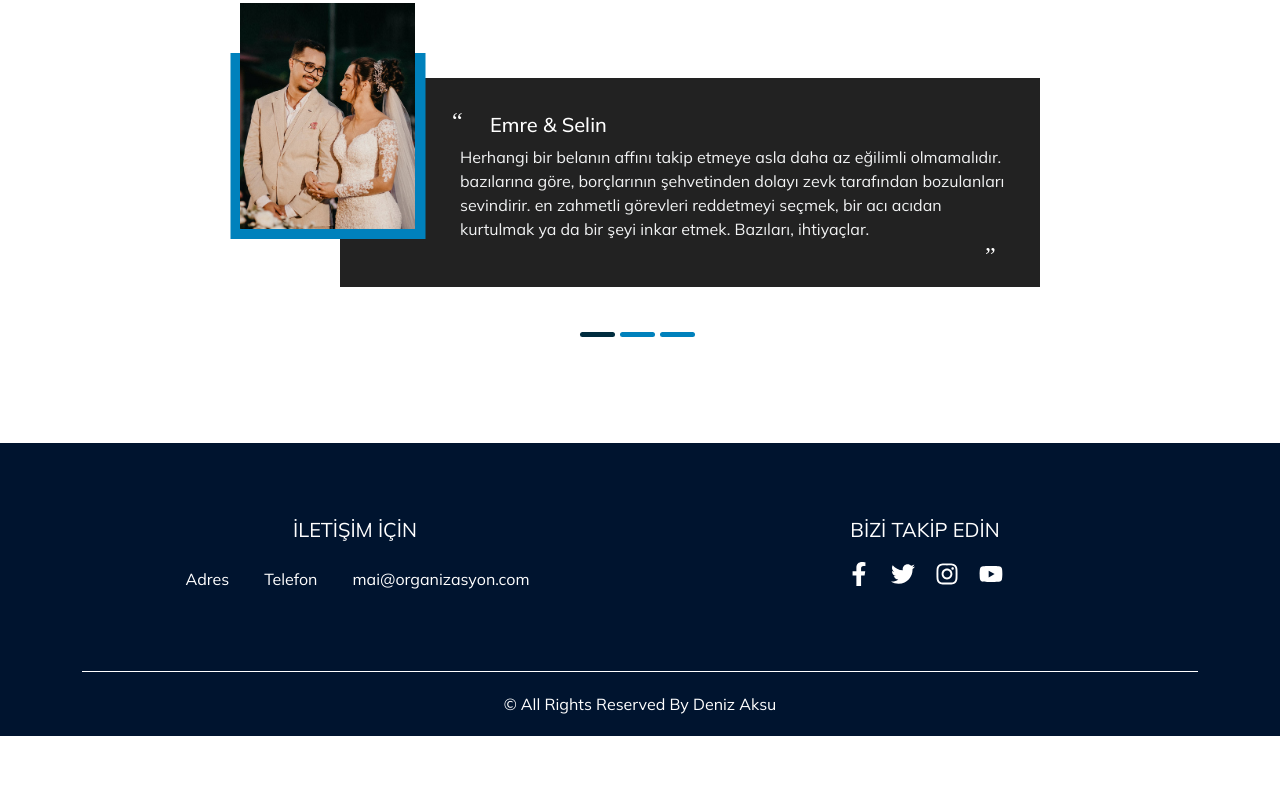
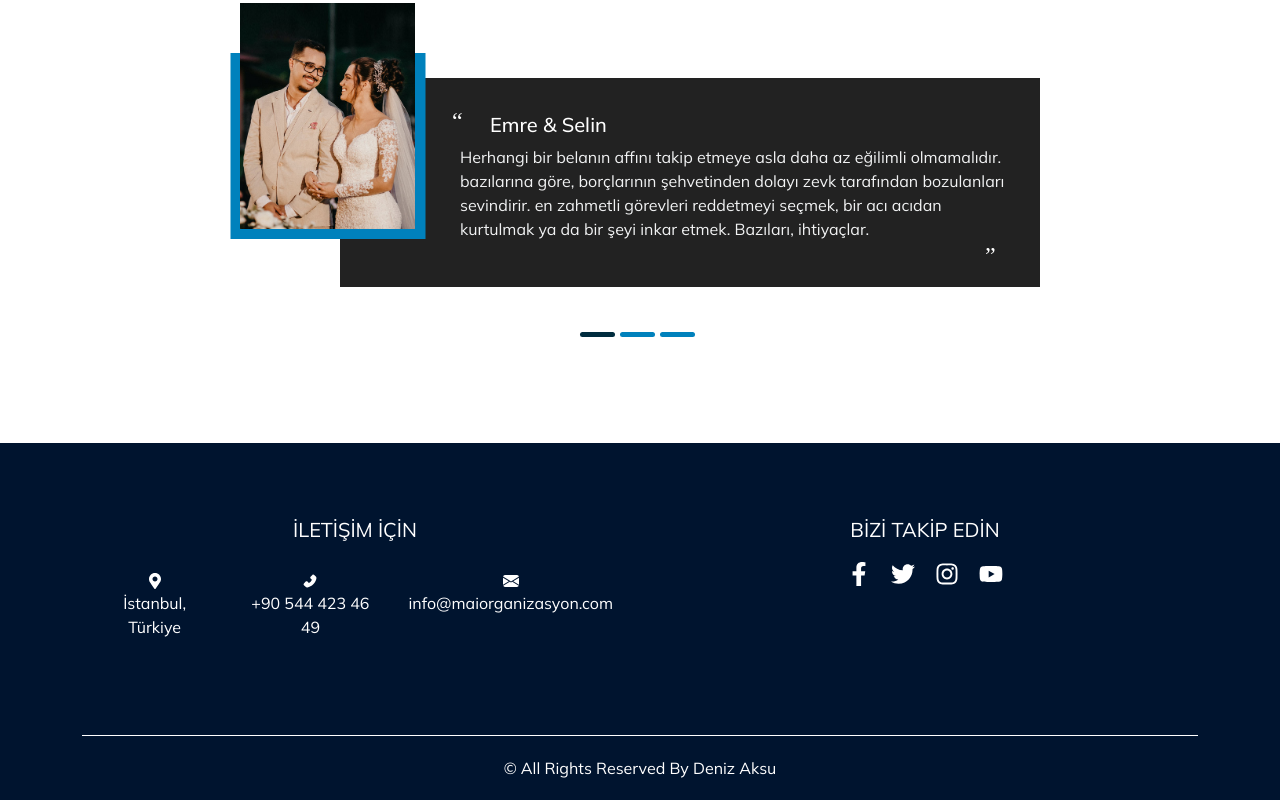
Before and after one commit to denizyoldas/maiorg-website, a Next.js app: page / in a window 1280 px wide. Shown: the part 3774-4574 px from the top of the page. Before the commit the page ends 4510 px from the top, so only its background shows below. Built offline with nearby package versions, Linux system fonts and the light colour scheme.

Commit message:
info module done

```diff
--- a/components/contact.tsx
+++ b/components/contact.tsx
@@ -3,10 +3,20 @@ import { meta } from '../site.config'
 import { ToastContainer, toast } from 'react-toastify'
 
 function Contact() {
-  const notify = () =>
+  const submitHandler = event => {
+    event.preventDefault()
+
+    const payload = {
+      name: event.target.name.value,
+      phone: event.target.phone.value,
+      email: event.target.email.value,
+      message: event.target.message.value
+    }
+
     toast.success(
       'Başarılı bir şekilde gönderildi. En kısa süre içerisinde size geri dönüş yapılacaktır.'
     )
+  }
 
   return (
     <section id="contact" className="contact_section layout_padding">
@@ -17,27 +27,26 @@ function Contact() {
         <div className="row">
           <div className="col-md-6">
             <div className="form_container contact-form">
-              <form action="">
+              <form action="" onSubmit={submitHandler}>
                 <div>
-                  <input type="text" placeholder="Ad Soyad" />
+                  <input type="text" placeholder="Ad Soyad" name="name" />
                 </div>
                 <div>
-                  <input type="text" placeholder="Telefon" />
+                  <input type="text" placeholder="Telefon" name="phone" />
                 </div>
                 <div>
-                  <input type="email" placeholder="Email" />
+                  <input type="email" placeholder="Email" name="email" />
                 </div>
                 <div>
                   <input
                     type="text"
                     className="message-box"
                     placeholder="Mesajınız"
+                    name="message"
                   />
                 </div>
                 <div className="btn_box">
-                  <button type="button" onClick={notify}>
-                    Gönder
-                  </button>
+                  <button type="submit">Gönder</button>
                 </div>
               </form>
             </div>
--- a/components/info.tsx
+++ b/components/info.tsx
@@ -1,6 +1,14 @@
 import React from 'react'
 import { meta } from '../site.config'
-import { FaFacebookF, FaInstagram, FaTwitter, FaYoutube } from 'react-icons/fa'
+import {
+  FaFacebookF,
+  FaInstagram,
+  FaMapMarkerAlt,
+  FaTwitter,
+  FaYoutube
+} from 'react-icons/fa'
+import { AiFillPhone } from 'react-icons/ai'
+import { BsFillEnvelopeFill } from 'react-icons/bs'
 
 function Info() {
   return (
@@ -12,17 +20,23 @@ function Info() {
               <h5>İletişim için</h5>
               <div className="info_contact">
                 <div className="contact_link_box">
-                  <a href="">
-                    <i className="fa fa-map-marker" aria-hidden="true"></i>
-                    <span>Adres</span>
+                  <a href="#">
+                    {/* <i className="fa fa-map-marker" aria-hidden="true"></i> */}
+                    <FaMapMarkerAlt />
+                    {/* <span>{meta.contact.address}</span> */}
+                    <p>{meta.contact.address}</p>
                   </a>
-                  <a href="">
-                    <i className="fa fa-phone" aria-hidden="true"></i>
-                    <span>Telefon</span>
+                  <a href={`tel:${meta.contact.phone}`}>
+                    {/* <i className="fa fa-phone" aria-hidden="true"></i> */}
+                    <AiFillPhone />
+                    {/* <span>{meta.contact.phone}</span> */}
+                    <p>{meta.contact.phone}</p>
                   </a>
-                  <a href="">
-                    <i className="fa fa-envelope" aria-hidden="true"></i>
-                    <span>mai@organizasyon.com</span>
+                  <a href={`mailto:${meta.contact.email}`}>
+                    {/* <i className="fa fa-envelope" aria-hidden="true"></i> */}
+                    <BsFillEnvelopeFill />
+                    {/* <span>{meta.contact.email}</span> */}
+                    <p>{meta.contact.email}</p>
                   </a>
                 </div>
               </div>
--- a/site.config.ts
+++ b/site.config.ts
@@ -16,6 +16,11 @@ export const meta = {
     github: '@mai_organizasyon',
     stackoverflow: '@mai_organizasyon'
   },
+  contact: {
+    email: 'info@maiorganizasyon.com',
+    phone: '+90 544 423 46 49',
+    address: 'İstanbul, Türkiye'
+  },
   whatsappShow: true,
   gmap: 'https://www.google.com/maps/embed?pb=!1m18!1m12!1m3!1d188.69895295162297!2d29.289593544637256!3d40.82393847819526!2m3!1f0!2f0!3f0!3m2!1i1024!2i768!4f13.1!3m3!1m2!1s0x14caddab2b90b567%3A0xc22124b6477b4440!2sMai%20Organizasyon!5e0!3m2!1str!2str!4v1659709115471!5m2!1str!2str'
 }
```
